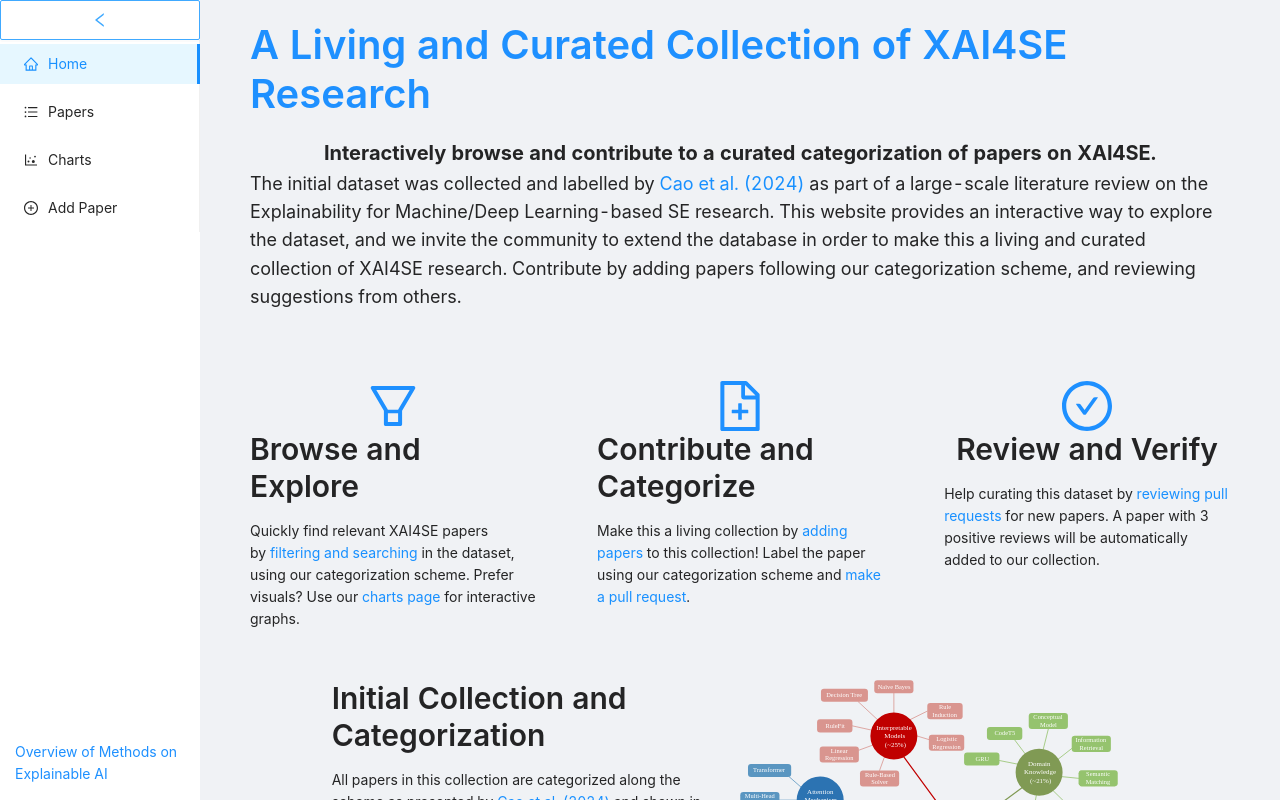
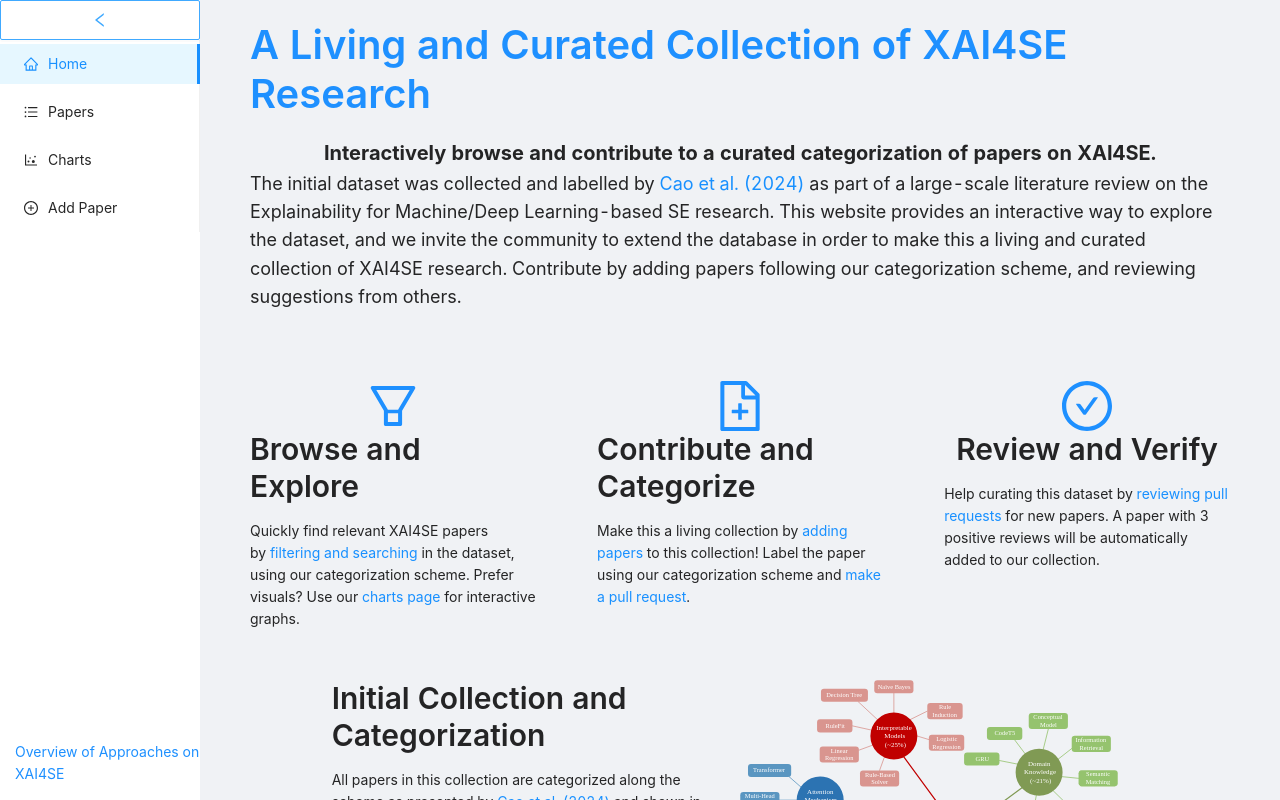
Before and after one commit to RISS-Vul/xai4se-paper, a React (Create React App) app: page / in a window 1280 px wide. Shown: the top 800 px of the page. Built offline with nearby package versions, Linux system fonts and the light colour scheme; what @antv/graphin would draw is missing.

Commit message:
Update index.tsx

```diff
--- a/src/index.tsx
+++ b/src/index.tsx
@@ -101,7 +101,7 @@ function DefaultLayout() {
 				</Menu>
 
 				{showExplainableAIText
-					? <Text style={{ left: 15, color: "dodgerblue", position: "absolute", bottom: 15}}>Overview of Methods on Explainable AI</Text>
+					? <Text style={{ left: 15, color: "dodgerblue", position: "absolute", bottom: 15}}>Overview of Approaches on XAI4SE</Text>
 					: null}
 
 			</Sider>
```
